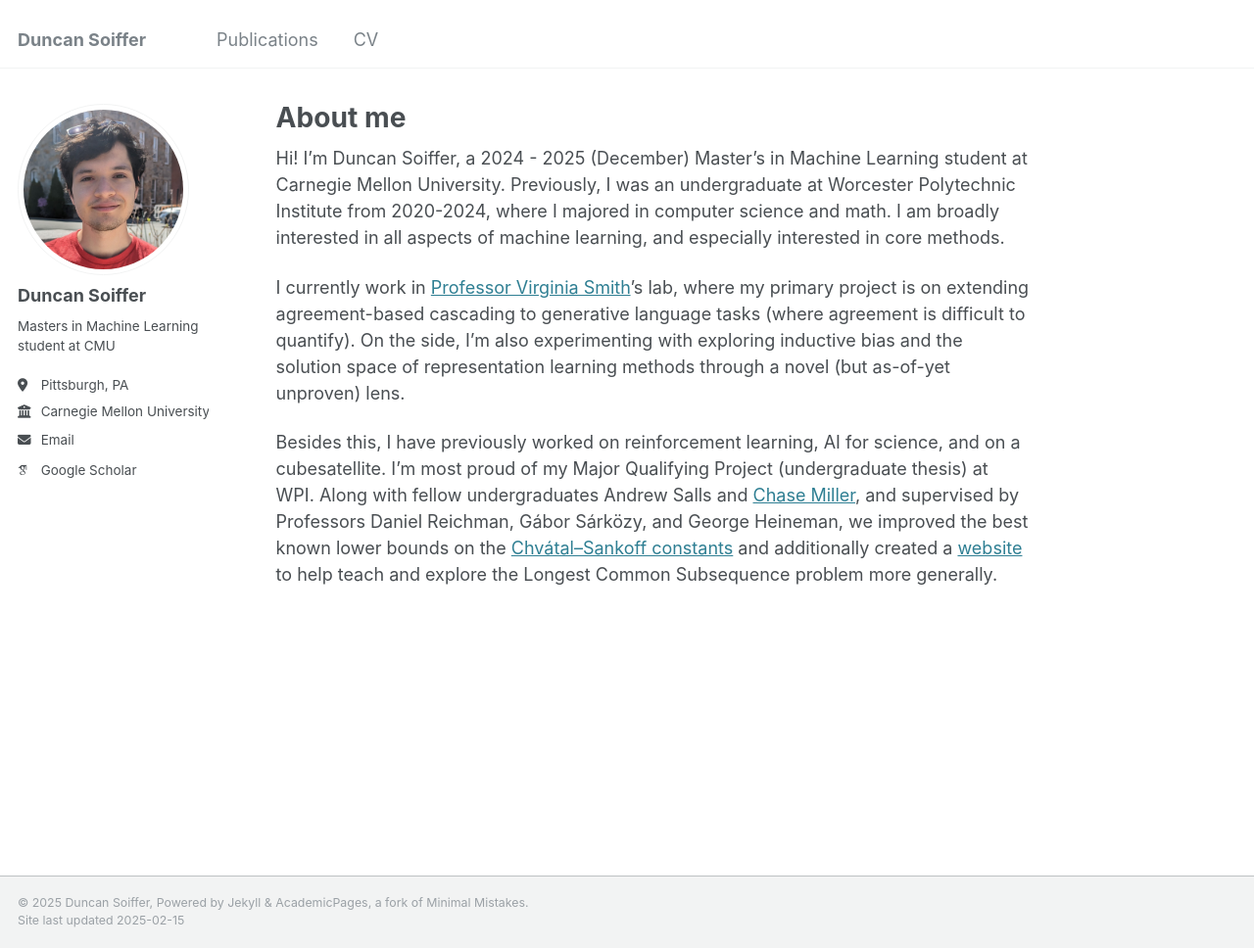
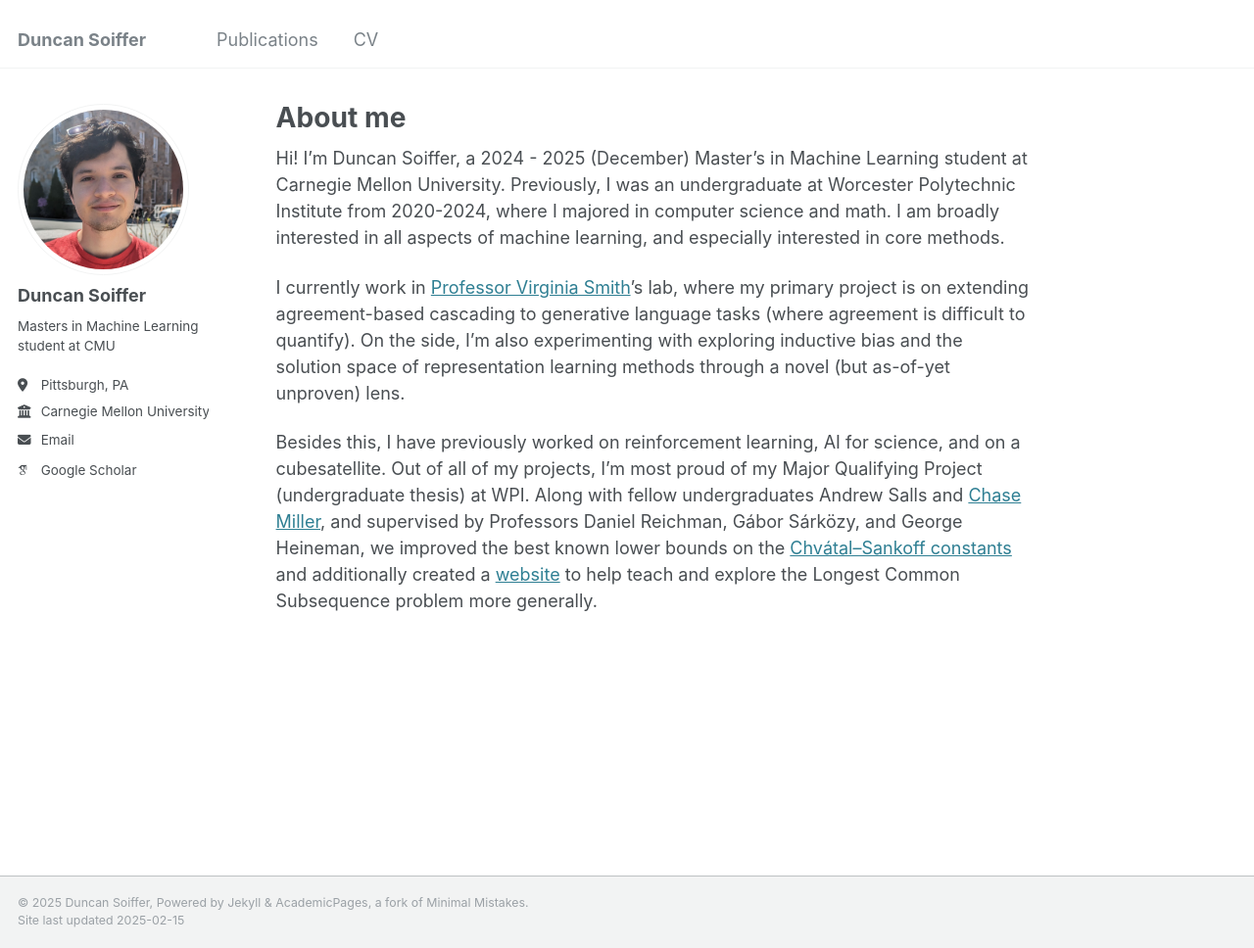
Before and after one commit to DSoiffer/DSoiffer.github.io, a Jekyll site: the page built from _pages/about.md, in a window 1280 px wide and 968 px high. Shown: the whole window at 98% size. Built offline with Jekyll 4.4.1, drawn with Linux system fonts in a browser that asks for light colours; some web fonts are replaced.

Commit message:
small update to about me

```diff
--- a/_pages/about.md
+++ b/_pages/about.md
@@ -12,4 +12,4 @@ Hi! I'm Duncan Soiffer, a 2024 - 2025 (December) Master's in Machine Learning st
 
 I currently work in [Professor Virginia Smith](https://www.cs.cmu.edu/~smithv/)'s lab, where my primary project is on extending agreement-based cascading to generative language tasks (where agreement is difficult to quantify). On the side, I'm also experimenting with exploring inductive bias and the solution space of representation learning methods through a novel (but as-of-yet unproven) lens.
 
-Besides this, I have previously worked on reinforcement learning, AI for science, and on a cubesatellite. I'm most proud of my Major Qualifying Project (undergraduate thesis) at WPI. Along with fellow undergraduates Andrew Salls and [Chase Miller](thecpmills.com), and supervised by Professors Daniel Reichman, Gábor Sárközy, and George Heineman, we improved the best known lower bounds on the [Chvátal–Sankoff constants](https://en.wikipedia.org/wiki/Chv%C3%A1tal%E2%80%93Sankoff_constants) and additionally created a [website](https://statistics-of-subsequences.github.io/) to help teach and explore the Longest Common Subsequence problem more generally.
+Besides this, I have previously worked on reinforcement learning, AI for science, and on a cubesatellite. Out of all of my projects, I'm most proud of my Major Qualifying Project (undergraduate thesis) at WPI. Along with fellow undergraduates Andrew Salls and [Chase Miller](thecpmills.com), and supervised by Professors Daniel Reichman, Gábor Sárközy, and George Heineman, we improved the best known lower bounds on the [Chvátal–Sankoff constants](https://en.wikipedia.org/wiki/Chv%C3%A1tal%E2%80%93Sankoff_constants) and additionally created a [website](https://statistics-of-subsequences.github.io/) to help teach and explore the Longest Common Subsequence problem more generally.
```
